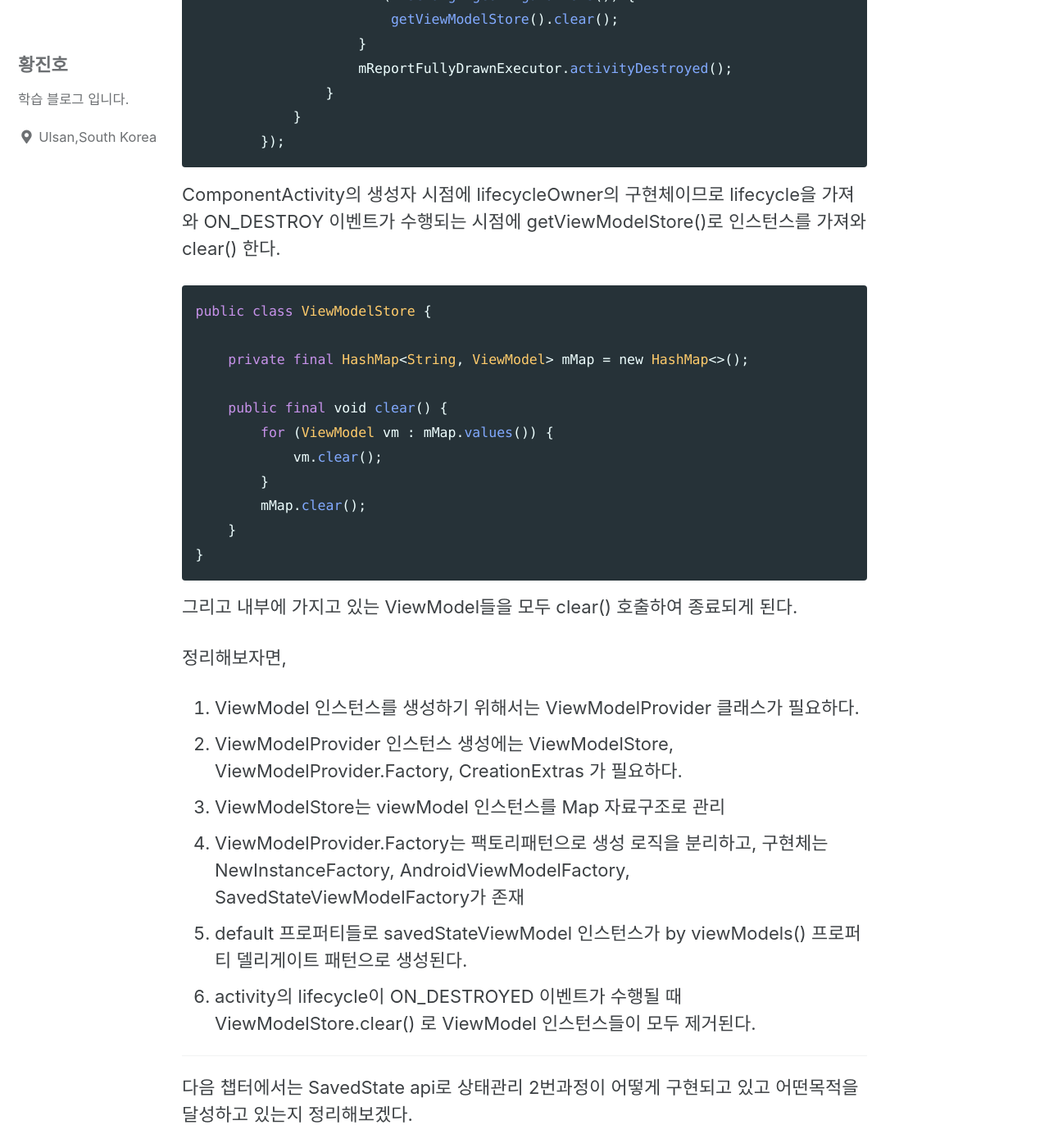
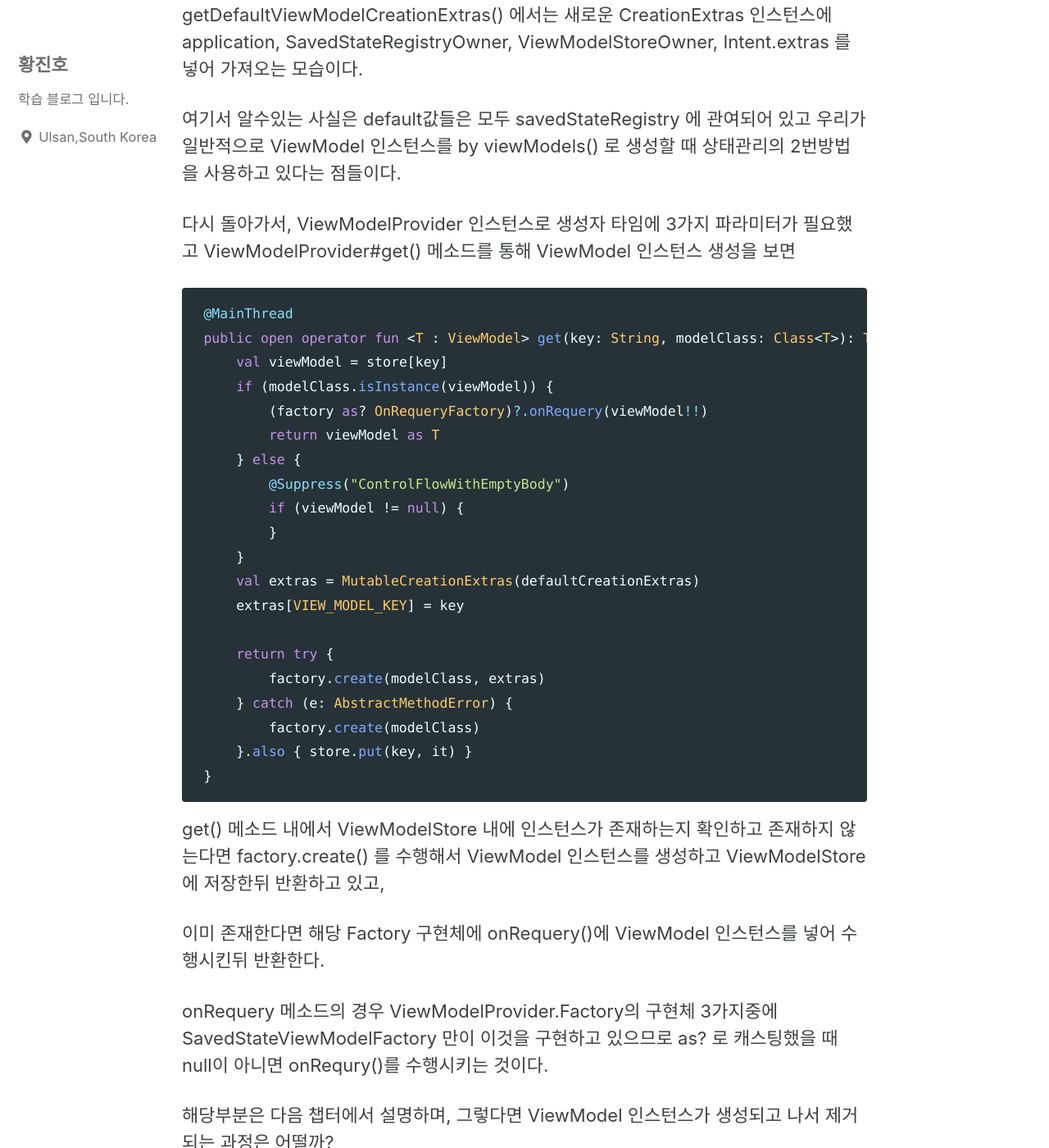
Before and after one commit to jowunnal/jowunnal.github.io, a Jekyll site: the page built from _posts/2023-10-27-상태관리1.md, in a window 1280 px wide and 1400 px high, scrolled down 11629 px. Shown: the whole window at 82% size. Built offline with Jekyll 4.4.1, drawn with Linux system fonts in a browser that asks for light colours; cached includes are drawn as plain includes; comment, search, counter and statistics services are not loaded; some of the changed text lies outside the part shown.

Commit message:
view#1, 상태관리#1 수정

````diff
--- a/_posts/2023-10-27-상태관리1.md
+++ b/_posts/2023-10-27-상태관리1.md
@@ -55,32 +55,53 @@ constructor(
 이 클래스의 생성자를 보면 viewModelStore, factory, CreationExtras 가 전달되고 있는데 이러한 여러 인자들을 주입하여 ViewModel 인스턴스를 만들기 쉽게하는 유틸리티 클래스라고 보면 된다. 그리고 이클래스의 get() 메소드로 ViewModel 인스턴스를 생성하여 반환하는데,
 
 ```kotlin
-@MainThread
-    public open operator fun <T : ViewModel> get(key: String, modelClass: Class<T>): T {
-        val viewModel = store[key]
-        if (modelClass.isInstance(viewModel)) {
-            (factory as? OnRequeryFactory)?.onRequery(viewModel!!)
-            return viewModel as T
-        } else {
-            @Suppress("ControlFlowWithEmptyBody")
-            if (viewModel != null) {
-                // TODO: log a warning.
-            }
-        }
-        val extras = MutableCreationExtras(defaultCreationExtras)
-        extras[VIEW_MODEL_KEY] = key
+ @MainThread
+ public open operator fun <T : ViewModel> get(key: String, modelClass: Class<T>): T {
+     val viewModel = store[key]
+     if (modelClass.isInstance(viewModel)) {
+         (factory as? OnRequeryFactory)?.onRequery(viewModel!!)
+         return viewModel as T
+     } else {
+         @Suppress("ControlFlowWithEmptyBody")
+         if (viewModel != null) {
+         }
+     }
+     val extras = MutableCreationExtras(defaultCreationExtras)
+     extras[VIEW_MODEL_KEY] = key
 
-        return try {
-            factory.create(modelClass, extras)
-        } catch (e: AbstractMethodError) {
-            factory.create(modelClass)
-        }.also { store.put(key, it) }
-    }
+     return try {
+         factory.create(modelClass, extras)
+     } catch (e: AbstractMethodError) {
+         factory.create(modelClass)
+     }.also { store.put(key, it) }
+ }
 ```
 
-가장 첫줄에서 store라는 변수는 ViewModelStore클래스의 인스턴스이고, 이곳에서 key를 전달하여 viewModel 인스턴스를 가져오고 있음을 볼수있다.
+가장 첫줄에서 store라는 변수는 ViewModelStore클래스의 인스턴스이고, 이곳에서 key를 전달하여 viewModel 인스턴스를 가져오고 있는데, 이는 ViewModelStore 인스턴스이다.
 
-즉, ViewModel의 인스턴스를 관리하는 책임은 ViewModelStore에게 있으며,  ViewModelStoreOwner가 ViewModelStore를 관리하게 되고, ViewModelStoreOwner 인터페이스 는 ComponentActivity와 Fragment에서 구현하고 있다.
+```java
+public class ViewModelStore {
+
+    private final HashMap<String, ViewModel> mMap = new HashMap<>();
+
+    final void put(String key, ViewModel viewModel) {
+        ViewModel oldViewModel = mMap.put(key, viewModel);
+        if (oldViewModel != null) {
+            oldViewModel.onCleared();
+        }
+    }
+
+    final ViewModel get(String key) {
+        return mMap.get(key);
+    }
+
+    ''' 생략 '''
+}
+```
+
+그 내부를 보면 ViewModelStore안에서 HashMap 자료구조로 key-value 형태로 ViewModel 인스턴스를 관리하고 있다. 즉, ViewModel 인스턴스는 하나만 존재한다는 것이다.
+
+나머지 ViewModelProvider#get() 메소드의 상세한 내용들은 밑에서 다루기로 하고,
 
 ```java
 public interface ViewModelStoreOwner {
@@ -101,7 +122,8 @@ public class ComponentActivity extends androidx.core.app.ComponentActivity imple
         HasDefaultViewModelProviderFactory,
         SavedStateRegistryOwner,
         ''' {
-				private ViewModelStore mViewModelStore;
+
+    private ViewModelStore mViewModelStore;
 
     @Override
     public ViewModelStore getViewModelStore() {
@@ -128,9 +150,11 @@ public class ComponentActivity extends androidx.core.app.ComponentActivity imple
     }
 ```
 
-이코드로 어떻게 ViewModel 인스턴스가 configuration change에도 유지할수 있으며, 중복생성 되지 않았는가에 대해 알수있었는데,
+ViewModelStoreOwner는 ViewModelStore를 반환하는 #getViewModelStore() 메소드를 가지는 인터페이스로 이를 구현하는 클래스는 CompoentActivity와 Fragment 이다.
 
-ComponentActivity가 ViewModelStoreOwner에서 추상화한 getViewModelStore()를 구현하여 ViewModelStore 인스턴스를 생성하고 반환하며,
+즉, ViewModelStore를 관리하는 책임이 있는 ViewModelStoreOwner 인터페이스를 구현하는 ComponentActivity와 Fragment가 그역할을 담당하고 있으며, ViewModelStore 내에서 HashMap으로 ViewModel 인스턴스를 관리하고 있다는 점으로 보아 우리가 만든 ViewModel 인스턴스는 __ComponentActivity 나 Fragment 가 각각 하나씩 들고 있으면서 캐싱해놓고 사용한다는 것을 알수있다.__
+
+또한, 이코드로 어떻게 ViewModel 인스턴스가 configuration change에도 유지할수 있으며, 중복생성 되지 않았는가에 대해 알수있었는데, ComponentActivity가 ViewModelStoreOwner에서 추상화한 getViewModelStore()를 구현하여 ViewModelStore 인스턴스를 생성하고 반환하며,
 
 ViewModel 인스턴스를 만들기 위해서는 ViewModelProvider 클래스가 필요하고, 이클래스의 생성자에 필요한 ViewModelStore인스턴스를 CompoentActivity.getViewModelStore()를 통해 가져오고 있다.
 
@@ -140,9 +164,10 @@ ViewModel 인스턴스를 만들기 위해서는 ViewModelProvider 클래스가
 
 1. ViewModelStoreOwner 의 역할을하는 ComponentActivity가 ViewModelStore 인스턴스를 생성하고 반환하는 getViewModelStore()를 구현한다.
 2. ViewModel 인스턴스를 만들기 위해 필요한 Utility 클래스인 ViewModelProvider에 생성자로 getViewModelStore()의 viewModelStore 인스턴스를 전달한다.
-3. getViewModelStore는 configuration change에 따라 __activity가 재생성되어도 static 클래스로 유지하는__ NonConfigurationInstances의 viewModelStore 인스턴스를 반환하여 재생성하지 않고 인스턴스를 유지할 수 있다.
+3. ViewModelStore는 HashMap 구조로 ViewModel 인스턴스들을 Key-Value 형태로 캐싱하고 있다.
+4. getViewModelStore는 configuration change에 따라 __activity가 재생성되어도 static 클래스로 유지하는__ NonConfigurationInstances의 viewModelStore 인스턴스를 반환하여 재생성하지 않고 인스턴스를 유지할 수 있다.
 
-여기서 중요한 키워드가 한가지 나왔다. activity가 재생성되어도 static 클래스로 유지하기 위해서는 __메모리가 유지되어야만 한다.__ 즉, 프로세스가 종료되었을 때는 메모리가 모두 제거되기 때문에 __ViewModelStore를 잃어버리고 ViewModel 로 상태를 유지할 수 없다.__
+여기서 중요한 키워드가 한가지 나왔다. activity가 재생성되어도 static 클래스로 인스턴스를 유지하기 위해서는 __메모리에서 유지되어야만 한다.__ 즉, 프로세스가 종료되었을 때는 메모리에서 모두 제거되기 때문에 __NonConfigurationInstances를 잃어버리고 ViewModel 로 상태를 유지할 수 없다.__
 
 자, 이제 왜 구성변경에 영향을 받지 않는지 확인했으니 ViewModelProvider로 돌아가서 ViewModel 인스턴스를 어떻게 생성하고 제거되고 있는지 살펴보겠다.
 
@@ -162,9 +187,9 @@ constructor(
     ) : this(owner.viewModelStore, defaultFactory(owner), defaultCreationExtras(owner))
 
     public constructor(
-		owner: ViewModelStoreOwner,
-		factory: Factory
-		) : this(owner.viewModelStore, factory, defaultCreationExtras(owner))
+	owner: ViewModelStoreOwner,
+	factory: Factory
+    ) : this(owner.viewModelStore, factory, defaultCreationExtras(owner))
 
 }
 
@@ -177,7 +202,7 @@ internal fun defaultCreationExtras(owner: ViewModelStoreOwner): CreationExtras {
 internal fun defaultFactory(owner: ViewModelStoreOwner): Factory =
     if (owner is HasDefaultViewModelProviderFactory)
         owner.defaultViewModelProviderFactory
-		else
+    else
         instance
 ```
 
@@ -204,25 +229,25 @@ CreationExtras 는 ViewModel 생성에 필요한 application, savedStateRegistry
 ViewModelProvider.Factory 는 인터페이스로 우리가 흔히 알고있는 디자인패턴의 생성패턴중 [팩토리패턴](https://inpa.tistory.com/entry/GOF-%F0%9F%92%A0-%ED%8C%A9%ED%86%A0%EB%A6%AC-%EB%A9%94%EC%84%9C%EB%93%9CFactory-Method-%ED%8C%A8%ED%84%B4-%EC%A0%9C%EB%8C%80%EB%A1%9C-%EB%B0%B0%EC%9B%8C%EB%B3%B4%EC%9E%90#thankYou "link")이 사용되었다.
 
 ```kotlin
-    public interface Factory {
+public interface Factory {
 
-        public fun <T : ViewModel> create(modelClass: Class<T>): T {
-            throw UnsupportedOperationException(
-                "Factory.create(String) is unsupported.  This Factory requires " +
-                    "`CreationExtras` to be passed into `create` method."
-            )
-        }
+    public fun <T : ViewModel> create(modelClass: Class<T>): T {
+        throw UnsupportedOperationException(
+            "Factory.create(String) is unsupported.  This Factory requires " +
+                "`CreationExtras` to be passed into `create` method."
+        )
+    }
 
-        public fun <T : ViewModel> create(modelClass: Class<T>, extras: CreationExtras): T =
-            create(modelClass)
+    public fun <T : ViewModel> create(modelClass: Class<T>, extras: CreationExtras): T =
+        create(modelClass)
 
-        companion object {
-            @JvmStatic
-            fun from(vararg initializers: ViewModelInitializer<*>): Factory =
-                InitializerViewModelFactory(*initializers)
-        }
+    companion object {
+        @JvmStatic
+        fun from(vararg initializers: ViewModelInitializer<*>): Factory =
+            InitializerViewModelFactory(*initializers)
+    }
 
-    }
+}
 ```
 
 factory 인터페이스로 인스턴스의 생성 로직을 분리하고, 이에 대한 구현체들은 총 3가지이다.
@@ -236,50 +261,50 @@ ViewModel 클래스가 아닌 application을  가지는 AndroidViewModel 클래
 ViewModelProvider 생성자 세가지 모두 ViewModelStoreOwner 로 부터 가져오는데 위의 내용에서 알았듯이, ComponentActivity가 가지고 있는 ViewModelStore 나 default 값들을 가져온다.
 
 ```java
-		@NonNull
-    @Override
-    public ViewModelProvider.Factory getDefaultViewModelProviderFactory() {
-        if (mDefaultFactory == null) {
-            mDefaultFactory = new SavedStateViewModelFactory(
-                    getApplication(),
-                    this,
-                    getIntent() != null ? getIntent().getExtras() : null);
-        }
-        return mDefaultFactory;
+@NonNull
+@Override
+public ViewModelProvider.Factory getDefaultViewModelProviderFactory() {
+    if (mDefaultFactory == null) {
+        mDefaultFactory = new SavedStateViewModelFactory(
+                getApplication(),
+                this,
+                getIntent() != null ? getIntent().getExtras() : null);
+    }
+    return mDefaultFactory;
+}
+
+@NonNull
+@Override
+@CallSuper
+public CreationExtras getDefaultViewModelCreationExtras() {
+    MutableCreationExtras extras = new MutableCreationExtras();
+    if (getApplication() != null) {
+        extras.set(ViewModelProvider.AndroidViewModelFactory.APPLICATION_KEY, getApplication());
+    }
+    extras.set(SavedStateHandleSupport.SAVED_STATE_REGISTRY_OWNER_KEY, this);
+    extras.set(SavedStateHandleSupport.VIEW_MODEL_STORE_OWNER_KEY, this);
+    if (getIntent() != null && getIntent().getExtras() != null) {
+        extras.set(SavedStateHandleSupport.DEFAULT_ARGS_KEY, getIntent().getExtras());
+    }
+    return extras;
+}
+
+@MainThread
+public inline fun <reified VM : ViewModel> ComponentActivity.viewModels(
+   	noinline extrasProducer: (() -> CreationExtras)? = null,
+    noinline factoryProducer: (() -> Factory)? = null
+): Lazy<VM> {
+    val factoryPromise = factoryProducer ?: {
+        defaultViewModelProviderFactory
     }
 
-    @NonNull
-    @Override
-    @CallSuper
-    public CreationExtras getDefaultViewModelCreationExtras() {
-        MutableCreationExtras extras = new MutableCreationExtras();
-        if (getApplication() != null) {
-            extras.set(ViewModelProvider.AndroidViewModelFactory.APPLICATION_KEY, getApplication());
-        }
-        extras.set(SavedStateHandleSupport.SAVED_STATE_REGISTRY_OWNER_KEY, this);
-        extras.set(SavedStateHandleSupport.VIEW_MODEL_STORE_OWNER_KEY, this);
-        if (getIntent() != null && getIntent().getExtras() != null) {
-            extras.set(SavedStateHandleSupport.DEFAULT_ARGS_KEY, getIntent().getExtras());
-        }
-        return extras;
-    }
-
-		@MainThread
-		public inline fun <reified VM : ViewModel> ComponentActivity.viewModels(
-   		 noinline extrasProducer: (() -> CreationExtras)? = null,
-    		noinline factoryProducer: (() -> Factory)? = null
-		): Lazy<VM> {
-    		val factoryPromise = factoryProducer ?: {
-        		defaultViewModelProviderFactory
-    		}
-
-    		return ViewModelLazy(
-        		VM::class,
-        		{ viewModelStore },
-        		factoryPromise,
-        		{ extrasProducer?.invoke() ?: this.defaultViewModelCreationExtras }
-    		)
-		}
+    return ViewModelLazy(
+        VM::class,
+        { viewModelStore },
+        factoryPromise,
+        { extrasProducer?.invoke() ?: this.defaultViewModelCreationExtras }
+    )
+}
 ```
 
 getDefaultViewModelProviderFactory() 에서는 SavedStateViewModelFactory인스턴스를 application, savedStateRegistryOwner, intent.extras 로 생성하여 가져오는 모습이고,
@@ -288,38 +313,70 @@ getDefaultViewModelCreationExtras() 에서는 새로운 CreationExtras 인스턴
 
 여기서 알수있는 사실은 default값들은 모두 savedStateRegistry 에 관여되어 있고 우리가 일반적으로 ViewModel 인스턴스를 by viewModels() 로 생성할 때 상태관리의 2번방법을 사용하고 있다는 점들이다.
 
-그렇다면 ViewModel 인스턴스가 생성되고 나서 제거되는 과정은 어떨까?
+다시 돌아가서, ViewModelProvider 인스턴스로 생성자 타임에 3가지 파라미터가 필요했고 ViewModelProvider#get() 메소드를 통해 ViewModel 인스턴스 생성을 보면
+
+```kotlin
+ @MainThread
+ public open operator fun <T : ViewModel> get(key: String, modelClass: Class<T>): T {
+     val viewModel = store[key]
+     if (modelClass.isInstance(viewModel)) {
+         (factory as? OnRequeryFactory)?.onRequery(viewModel!!)
+         return viewModel as T
+     } else {
+         @Suppress("ControlFlowWithEmptyBody")
+         if (viewModel != null) {
+         }
+     }
+     val extras = MutableCreationExtras(defaultCreationExtras)
+     extras[VIEW_MODEL_KEY] = key
+
+     return try {
+         factory.create(modelClass, extras)
+     } catch (e: AbstractMethodError) {
+         factory.create(modelClass)
+     }.also { store.put(key, it) }
+ }
+```
+
+get() 메소드 내에서 ViewModelStore 내에 인스턴스가 존재하는지 확인하고 존재하지 않는다면 factory.create() 를 수행해서 ViewModel 인스턴스를 생성하고 ViewModelStore에 저장한뒤 반환하고 있고,
+
+이미 존재한다면 해당  Factory 구현체에 onRequery()에 ViewModel 인스턴스를 넣어 수행시킨뒤 반환한다.
+
+onRequery 메소드의 경우 ViewModelProvider.Factory의 구현체 3가지중에 SavedStateViewModelFactory 만이 이것을 구현하고 있으므로 as? 로 캐스팅했을 때 null이 아니면 onRequry()를 수행시키는 것이다.
+
+해당부분은 다음 챕터에서 설명하며, 그렇다면 ViewModel 인스턴스가 생성되고 나서 제거되는 과정은 어떨까?
 
 ### ViewModelStore.clear()
 ```kotlin
-    public ComponentActivity() {
-        Lifecycle lifecycle = getLifecycle();
+public ComponentActivity() {
+    Lifecycle lifecycle = getLifecycle();
 
-        if (lifecycle == null) {
-            throw new IllegalStateException("getLifecycle() returned null in ComponentActivity's "
-                    + "constructor. Please make sure you are lazily constructing your Lifecycle "
-                    + "in the first call to getLifecycle() rather than relying on field "
-                    + "initialization.");
+    if (lifecycle == null) {
+        throw new IllegalStateException("getLifecycle() returned null in ComponentActivity's "
+                + "constructor. Please make sure you are lazily constructing your Lifecycle "
+                + "in the first call to getLifecycle() rather than relying on field "
+                + "initialization.");
+    }
+
+    getLifecycle().addObserver(new LifecycleEventObserver() {
+        @Override
+        public void onStateChanged(@NonNull LifecycleOwner source,
+                @NonNull Lifecycle.Event event) {
+            if (event == Lifecycle.Event.ON_DESTROY) {
+                mContextAwareHelper.clearAvailableContext();
+                if (!isChangingConfigurations()) {
+                    getViewModelStore().clear();
+                }
+                mReportFullyDrawnExecutor.activityDestroyed();
+            }
         }
-
-        getLifecycle().addObserver(new LifecycleEventObserver() {
-            @Override
-            public void onStateChanged(@NonNull LifecycleOwner source,
-                    @NonNull Lifecycle.Event event) {
-                if (event == Lifecycle.Event.ON_DESTROY) {
-                    // Clear out the available context
-                    mContextAwareHelper.clearAvailableContext();
-                    // And clear the ViewModelStore
-                    if (!isChangingConfigurations()) {
-                        getViewModelStore().clear();
-                    }
-                    mReportFullyDrawnExecutor.activityDestroyed();
-                }
-            }
-        });
+    });
+}
 ```
 
 ComponentActivity의 생성자 시점에 lifecycleOwner의 구현체이므로 lifecycle을 가져와 ON_DESTROY 이벤트가 수행되는 시점에 getViewModelStore()로 인스턴스를 가져와 clear() 한다.
+
+이때 Activity.isChangingConfigurations() 를 통해 현재 configuration change가 일어났는지 확인하고 그렇지 않은경우에 대해서만 viewmodelstore.clear()를 호출한다는 것을 인지하여야 한다.
 
 ```kotlin
 public class ViewModelStore {
@@ -342,9 +399,10 @@ public class ViewModelStore {
 1. ViewModel 인스턴스를 생성하기 위해서는 ViewModelProvider 클래스가 필요하다.
 2. ViewModelProvider 인스턴스 생성에는 ViewModelStore, ViewModelProvider.Factory, CreationExtras 가 필요하다.
 3. ViewModelStore는 viewModel 인스턴스를 Map 자료구조로 관리
-4. ViewModelProvider.Factory는 팩토리패턴으로 생성 로직을 분리하고, 구현체는 NewInstanceFactory, AndroidViewModelFactory, SavedStateViewModelFactory가 존재
-5. default 프로퍼티들로 savedStateViewModel 인스턴스가 by viewModels() 프로퍼티 델리게이트 패턴으로 생성된다.
-6. activity의 lifecycle이 ON_DESTROYED 이벤트가 수행될 때 ViewModelStore.clear() 로 ViewModel 인스턴스들이 모두 제거된다.
+4. CreationExtras는 ViewModelFactory 인스턴스 생성시점에 필요한 application, ViewModelStore(Owner), intent.extras를 모두 갖기 어렵기 때문에 주입의 편리를 위해 사용
+5. ViewModelProvider.Factory는 팩토리패턴으로 생성 로직을 분리하고, 구현체는 NewInstanceFactory, AndroidViewModelFactory, SavedStateViewModelFactory가 존재
+6. default 프로퍼티들로 savedStateViewModel 인스턴스가 by viewModels() 프로퍼티 델리게이트 패턴으로 생성된다.
+7. activity의 lifecycle이 ON_DESTROYED 이벤트가 수행될 때 ViewModelStore.clear() 로 ViewModel 인스턴스들이 모두 제거된다.
 
 ---
 
````
Also changed, not shown: other parts of _posts/2023-10-27-상태관리1.md (+1 -1 lines), _posts/2023-10-16-view1.md (+0 -2 lines).
